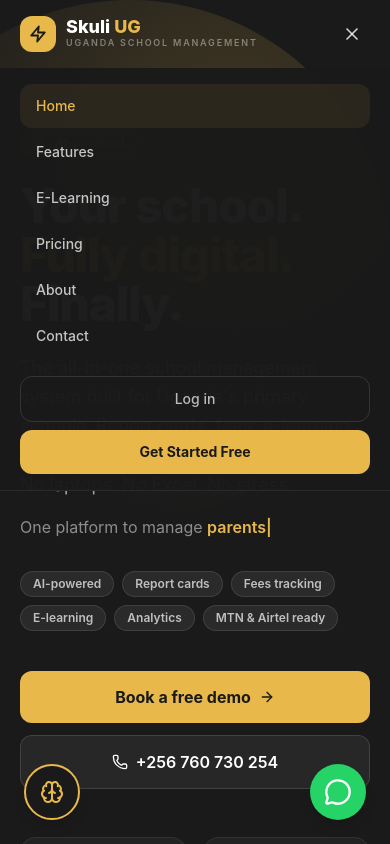
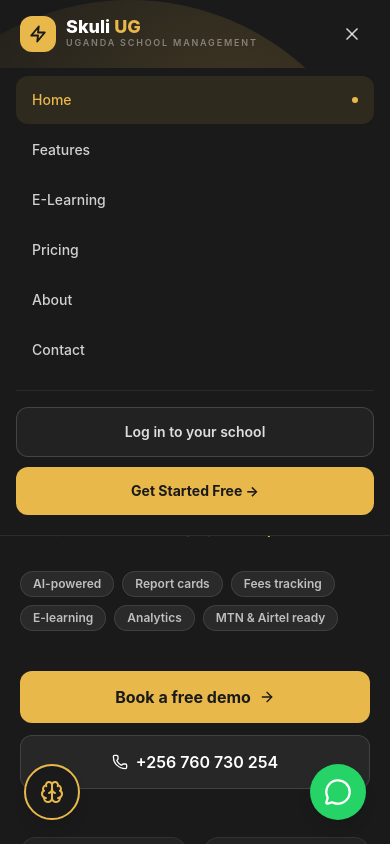
Before and after one commit to ariho-code/skuli-ug-website, a React (Vite) app: page / in a window 390 px wide. Both pictures are taken after a click on the button 352 px from the left and 34 px from the top of the page. Shown: the top 844 px of the page. Built offline with nearby package versions, Linux system fonts and the light colour scheme.

Commit message:
feat: improve mobile navbar with divider and better CTA buttons

```diff
--- a/src/components/Navbar.tsx
+++ b/src/components/Navbar.tsx
@@ -107,30 +107,46 @@ export default function Navbar() {
       <AnimatePresence>
         {open && (
           <motion.div
-            initial={{ opacity: 0, height: 0 }}
-            animate={{ opacity: 1, height: 'auto' }}
-            exit={{ opacity: 0, height: 0 }}
-            className="md:hidden overflow-hidden"
-            style={{ background: 'rgba(26,26,26,0.98)', borderBottom: '1px solid rgba(255,255,255,0.07)' }}
+            initial={{ opacity: 0, y: -8 }}
+            animate={{ opacity: 1, y: 0 }}
+            exit={{ opacity: 0, y: -8 }}
+            transition={{ duration: 0.18, ease: 'easeOut' }}
+            className="md:hidden"
+            style={{ background: '#1a1a1a', borderBottom: '1px solid rgba(255,255,255,0.08)' }}
           >
-            <div className="px-5 py-4 space-y-0.5">
+            <div className="px-4 pt-2 pb-5">
+              {/* Nav links */}
+              <div className="space-y-0.5">
                 {links.map(l => (
                   <Link key={l.href} to={l.href}
-                  className="block px-4 py-3 rounded-xl text-sm font-medium transition-all"
+                    className="flex items-center justify-between px-4 py-3.5 rounded-xl text-sm font-medium transition-all"
                     style={{
-                    color: pathname === l.href ? GOLD : 'rgba(255,255,255,0.75)',
-                    background: pathname === l.href ? 'rgba(232,184,75,0.08)' : 'transparent',
+                      color: pathname === l.href ? GOLD : 'rgba(255,255,255,0.8)',
+                      background: pathname === l.href ? 'rgba(232,184,75,0.1)' : 'transparent',
                     }}>
                     {l.label}
+                    {pathname === l.href && (
+                      <span className="w-1.5 h-1.5 rounded-full flex-shrink-0" style={{ background: GOLD }} />
+                    )}
                   </Link>
                 ))}
-              <div className="pt-4 flex flex-col gap-2">
+              </div>
+
+              {/* Divider */}
+              <div className="my-4" style={{ borderTop: '1px solid rgba(255,255,255,0.07)' }} />
+
+              {/* CTA Buttons */}
+              <div className="flex flex-col gap-2.5">
                 <a href={`${APP_URL}/login`}
-                  className="block text-center px-4 py-3 text-sm font-medium rounded-xl"
-                  style={{ color: 'rgba(255,255,255,0.7)', border: '1px solid rgba(255,255,255,0.12)' }}>Log in</a>
+                  className="flex items-center justify-center px-4 py-3.5 text-sm font-semibold rounded-xl transition-all"
+                  style={{ color: 'rgba(255,255,255,0.85)', border: '1px solid rgba(255,255,255,0.15)', background: 'rgba(255,255,255,0.04)' }}>
+                  Log in to your school
+                </a>
                 <a href={`${APP_URL}/login`}
-                  className="block text-center px-4 py-3 text-sm font-bold rounded-xl"
-                  style={{ background: GOLD, color: DARK }}>Get Started Free</a>
+                  className="flex items-center justify-center px-4 py-3.5 text-sm font-bold rounded-xl transition-all"
+                  style={{ background: GOLD, color: DARK }}>
+                  Get Started Free →
+                </a>
               </div>
             </div>
           </motion.div>
```
Lines whose indentation alone changed are shown as unchanged.
